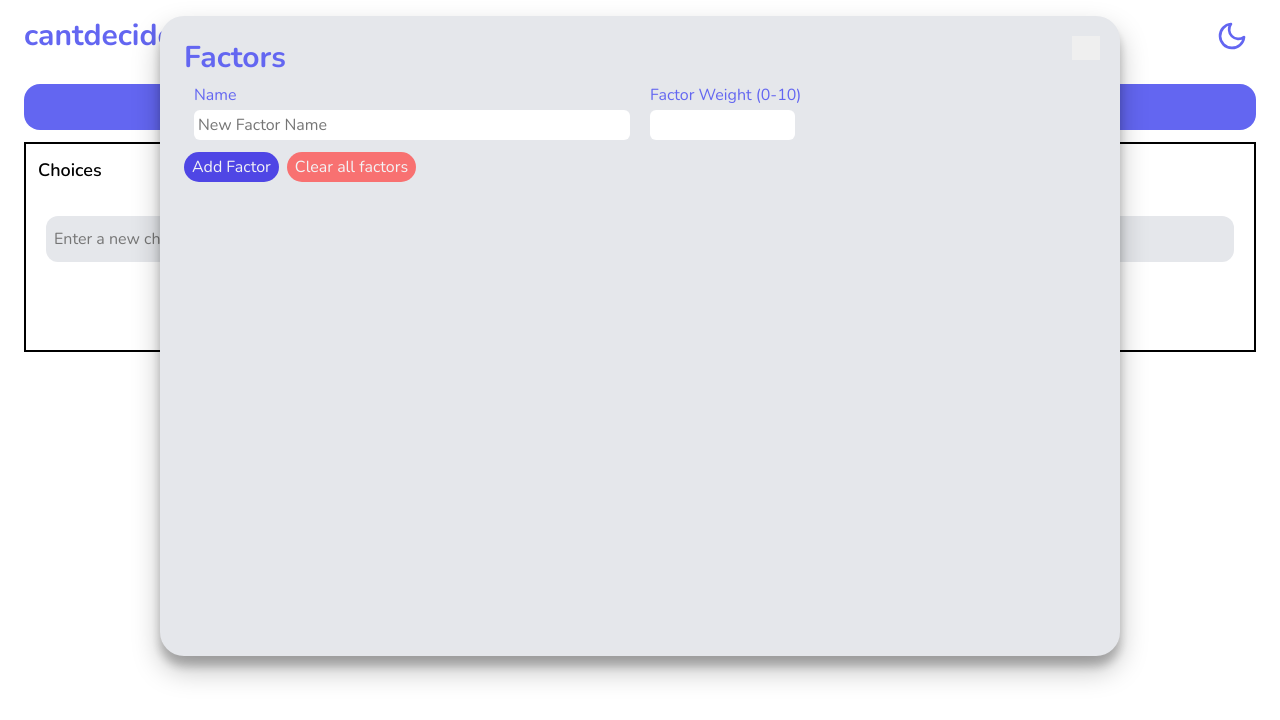
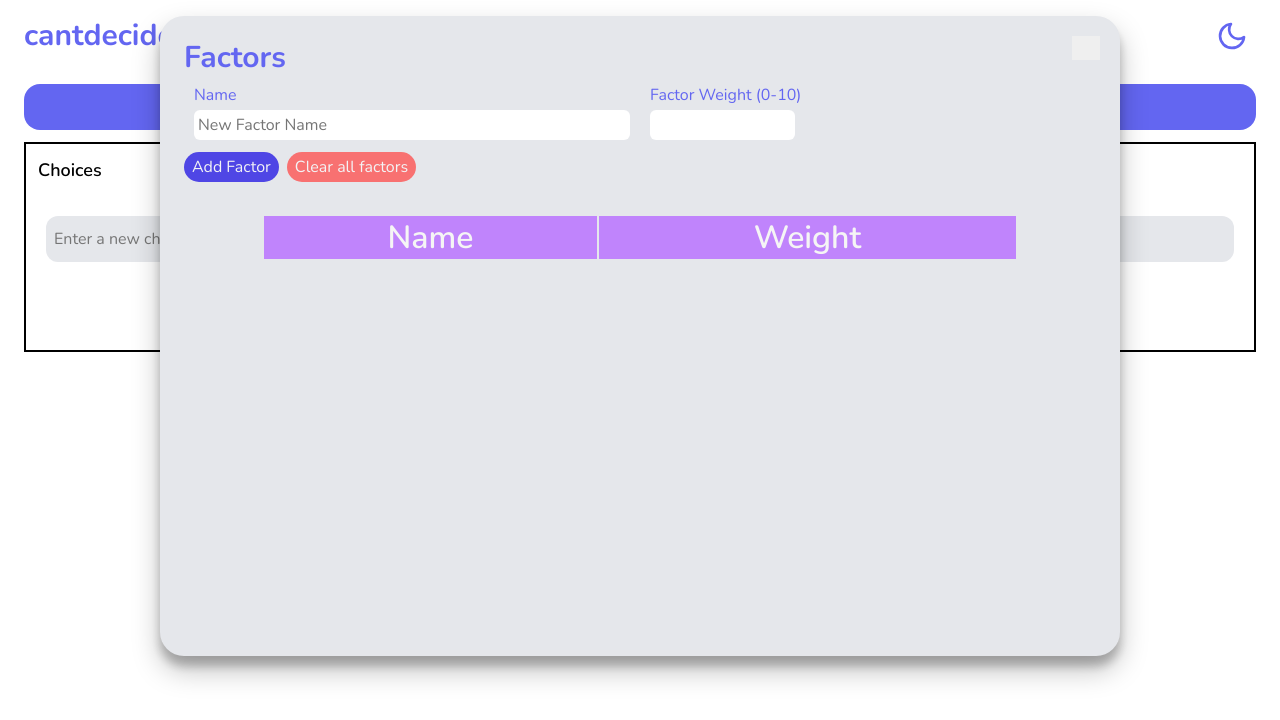
Before and after one commit to maybemaby/CantDecide, a React (Create React App) app: page / in a window 1280 px wide. Both pictures are taken after a click on the button "Edit Factors". Shown: the top 720 px of the page. Built offline with nearby package versions, Linux system fonts and the light colour scheme; some icons are missing.

Commit message:
FactorTable component added

```diff
--- a/src/components/FactorSection.tsx
+++ b/src/components/FactorSection.tsx
@@ -1,6 +1,7 @@
 import { useForm, SubmitHandler } from "react-hook-form";
 import { IFactor } from "../models/IFactor";
 import { EditFactorsFunc } from "../hooks/useFactors";
+import { FactorTable } from "./FactorTable";
 import styles from "../styles/factorsmodal.module.css";
 import React from "react";
 
@@ -105,6 +106,7 @@ export const FactorSection = ({
           Clear all factors
         </button>
       </form>
+      <FactorTable factors={factors} removeFactor={removeFactor} />
     </>
   );
 };
--- /dev/null
+++ b/src/components/FactorTable.tsx
@@ -0,0 +1,45 @@
+import { IFactor } from "../models/IFactor";
+import styles from "../styles/factortable.module.css";
+
+export const FactorTable = ({
+  factors,
+  removeFactor,
+}: {
+  factors: IFactor[];
+  removeFactor: (factor: IFactor) => void;
+}) => {
+  return (
+    <div className={styles.Container}>
+      <table className={styles.Table}>
+        <thead className={styles.TableHead}>
+          <tr>
+            <th></th>
+            <th>Name</th>
+            <th>Weight</th>
+            <th></th>
+          </tr>
+        </thead>
+        <tbody>
+          {factors.map((factor: IFactor, index: number) => {
+            return (
+              <tr key={index} className={styles.TableRow}>
+                <td>{index + 1}</td>
+                <td>{factor.title}</td>
+                <td>{factor.weight.assignedScore}</td>
+                <td>
+                  <button
+                    type="button"
+                    className={styles.DeleteButton}
+                    onClick={() => removeFactor(factor)}
+                  >
+                    Delete
+                  </button>
+                </td>
+              </tr>
+            );
+          })}
+        </tbody>
+      </table>
+    </div>
+  );
+};
--- a/src/styles/base.css
+++ b/src/styles/base.css
@@ -7,6 +7,7 @@
   --green-300: #86efac;
   --red-400: rgba(248, 113, 113, 1);
   --red-500: rgba(239, 68, 68, 1);
+  --purple-400: #c084fc;
 }
 
 /* Font */
--- /dev/null
+++ b/src/styles/factortable.module.css
@@ -0,0 +1,57 @@
+* {
+  font-size: inherit;
+  font-family: inherit;
+}
+
+.Container {
+  border-radius: 0.5rem;
+  margin: 0 auto;
+  overflow: auto;
+}
+
+.Table {
+  table-layout: auto;
+  font-size: medium;
+  margin: 2rem 0px;
+  width: 100%;
+  overflow: auto;
+}
+
+.TableHead {
+  font-size: large;
+  background-color: var(--purple-400);
+  font-weight: 600;
+  color: whitesmoke;
+  border-width: 4px;
+  border-color: var(--gray-200);
+}
+
+.TableRow {
+  height: auto;
+  text-align: center;
+  margin: 1.5rem 0px;
+  background-color: white;
+  border-width: 4px;
+  border-color: var(--gray-200);
+}
+
+.DeleteButton {
+  color: var(--red-500);
+  padding: 0px 0.25rem;
+  background-color: transparent;
+  cursor: pointer;
+}
+
+@media screen and (min-width: 768px) {
+  .Container {
+    width: 83.333%;
+  }
+
+  .Table {
+    font-size: large;
+  }
+
+  .TableHead {
+    font-size: xx-large;
+  }
+}
```
